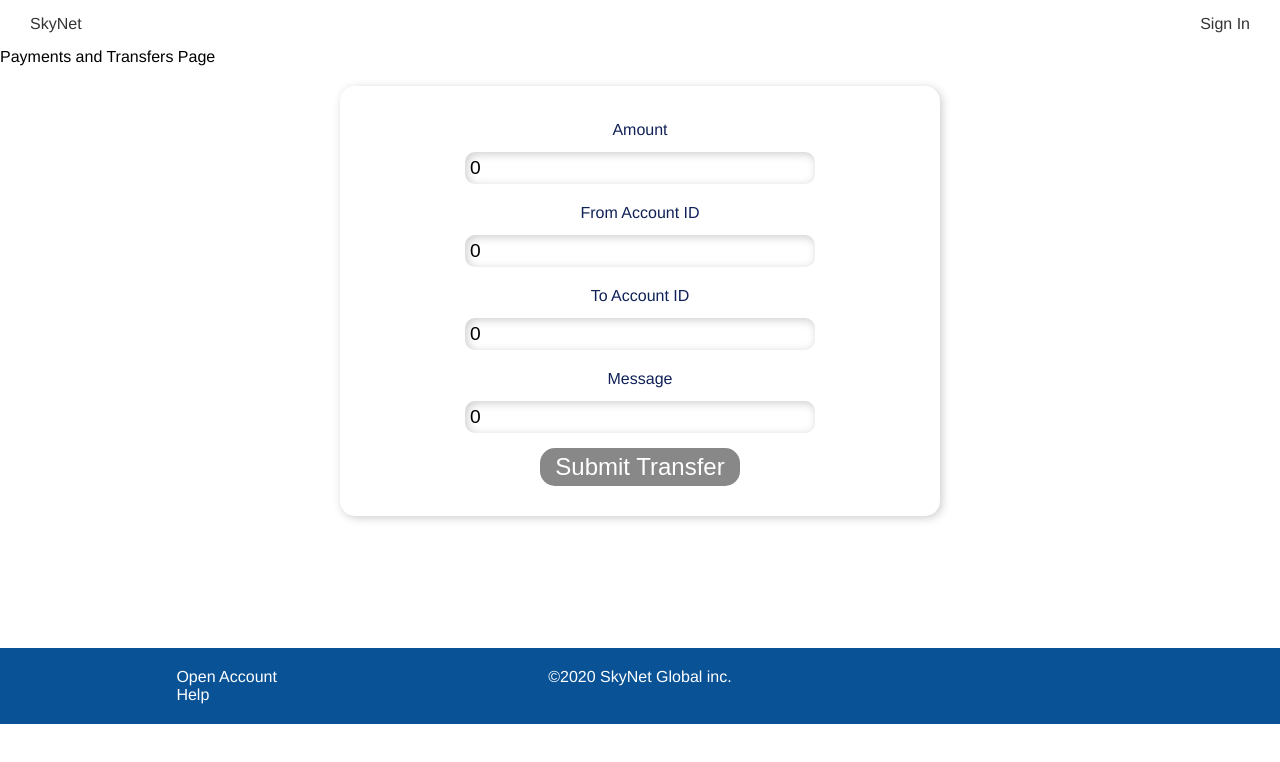
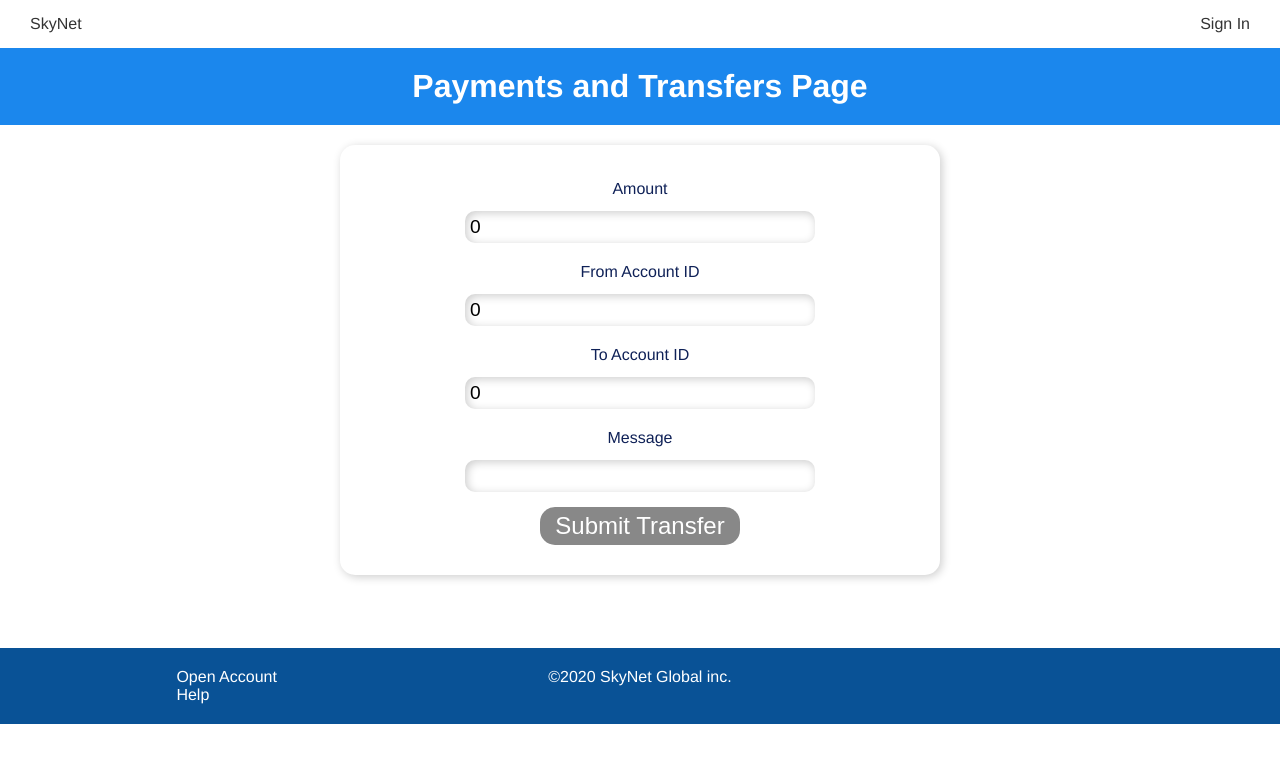
Before and after one commit to DavidKaza/skybank, a React (Create React App) app: page /payments in a window 1280 px wide. Shown: the top 762 px of the page. Built offline with nearby package versions, Linux system fonts and the light colour scheme.

Commit message:
had to change maven source in pom.xml

```diff
--- a/src/components/pages/Payments.tsx
+++ b/src/components/pages/Payments.tsx
@@ -1,5 +1,6 @@
 import axios from "axios";
-import { useEffect, useState } from "react";
+import React, { useEffect, useState } from "react";
+import { useNavigate } from "react-router-dom";
 import styled from "styled-components";
 import { useAppSelector } from "../../shared/hooks";
 import { selectUser } from "../../shared/UserSlicer";
@@ -19,23 +20,28 @@ const Payments = () => {
   const [transaction, setTransaction] = useState({
     amount: 0,
     sendingAccount: 0,
-    recievingAccount: 0,
+    receivingAccount: 0,
     message: ""
   });
   const [buttonDisabled, setButtonDisabled] = useState(false);
+
   let userId = User.id
 
-  function onSubmitTransfer() {
+  let navigateProfile = useNavigate();
+
+  function onSubmitTransfer(e: React.FormEvent<HTMLFormElement>) {
+    e.preventDefault();
     axios.post(`http://localhost:8080/users/${userId}/transfer`,
     {
       amount: transaction.amount,
       sendingAccount: transaction.sendingAccount,
-      recievingAccount: transaction.recievingAccount,
+      receivingAccount: transaction.receivingAccount,
       message: transaction.message
     },
     {withCredentials: true})
     .then((response) => {
       console.log(response)
+      navigateProfile('/Accounts')
     });
   }
 
@@ -59,7 +65,7 @@ const Payments = () => {
 
   return (
   <StyledMain>
-    Payments and Transfers Page
+    <h1>Payments and Transfers Page</h1>
     <Form method='post' onSubmit={onSubmitTransfer}>
     <label htmlFor='amount'>Amount</label>
       <input
@@ -77,19 +83,19 @@ const Payments = () => {
         type='number'
         onChange={handleTransferInputChange}
       ></input>
-      <label htmlFor='recievingAccount'>To Account ID</label>
+      <label htmlFor='receivingAccount'>To Account ID</label>
       <input
-        id='recievingAccount'
-        value={transaction.sendingAccount}
-        name='recievingAccount'
+        id='receivingAccount'
+        value={transaction.receivingAccount}
+        name='receivingAccount'
         type='number'
         onChange={handleTransferInputChange}
       ></input>
-      <label htmlFor='note'>Message</label>
+      <label htmlFor='message'>Message</label>
       <input
-        id='note'
-        value={transaction.sendingAccount}
-        name='note'
+        id='message'
+        value={transaction.message}
+        name='message'
         type='text'
         onChange={handleTransferInputChange}
       ></input>
```
Also changed, not shown: 22 other files (tests, documents, lock files or other folders).
